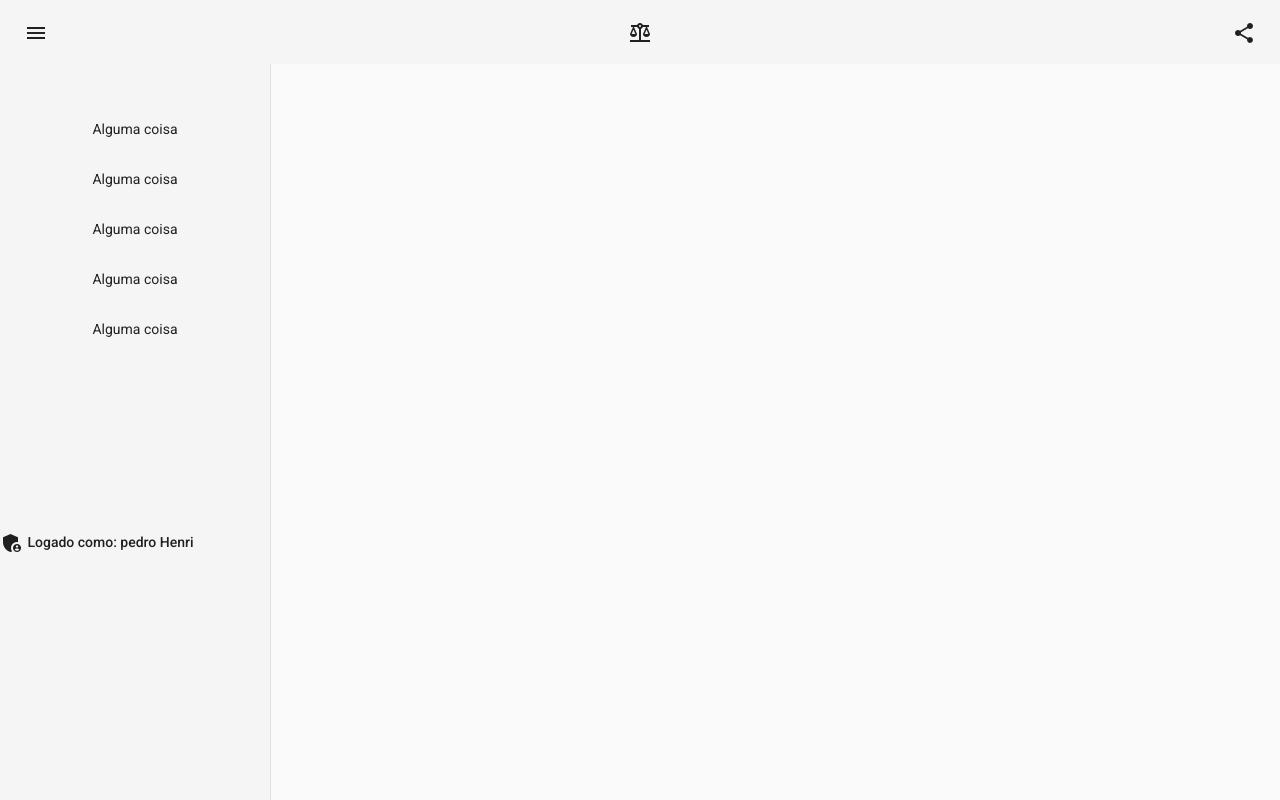
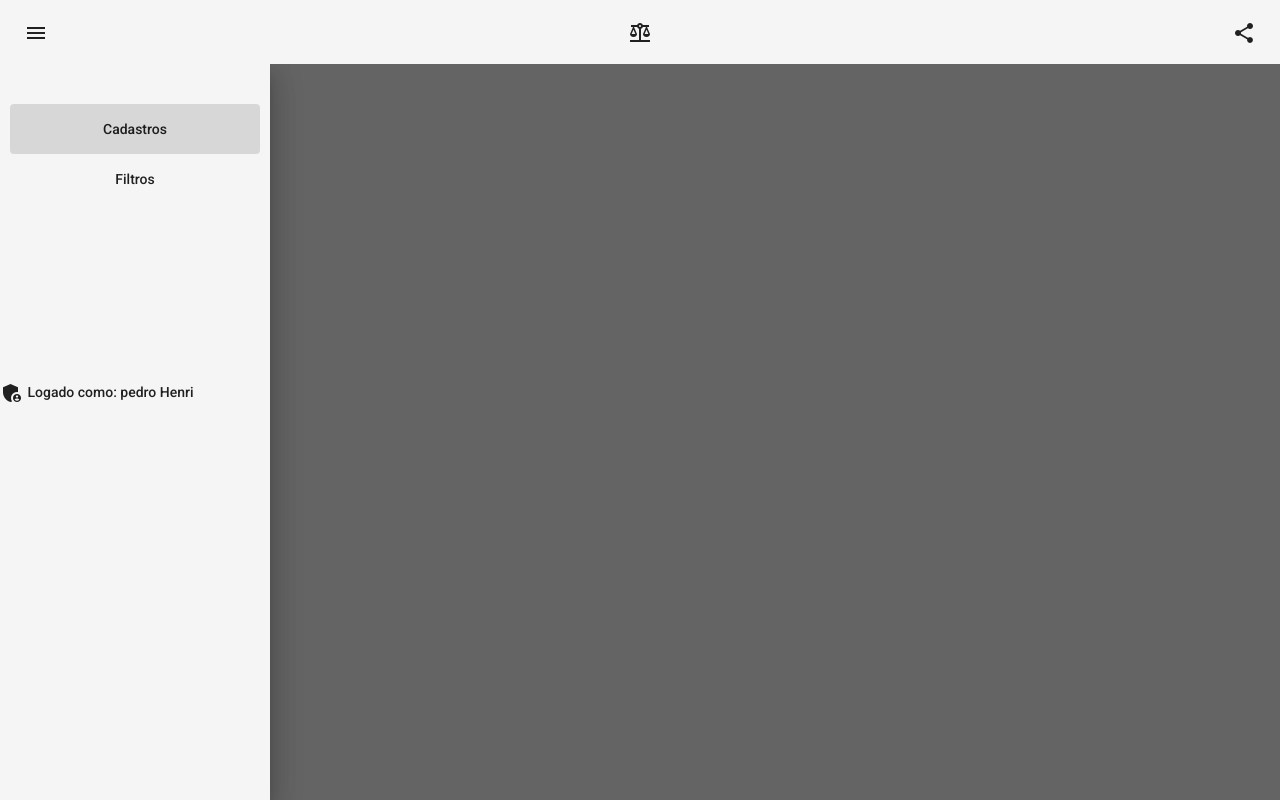
Before and after one commit to PedroHenrique0121/study-front-end, an Angular app: page / in a window 1280 px wide. Both pictures are taken after a click on the button "menu". Built offline with nearby package versions, Linux system fonts and the light colour scheme.

Commit message:
sidebar backdrop sidebarmenu com butons menus

```diff
--- a/src/app/componentes/layoute/layoute.component.css
+++ b/src/app/componentes/layoute/layoute.component.css
@@ -29,6 +29,7 @@ main {
     width: 100%;
     height: calc(100% - 64px);
 
+
 }
 
 .example-sidenav-content {
@@ -37,5 +38,3 @@ main {
     align-items: center;
     justify-content: center;
 }
-
-.example-sidenav {}
--- a/src/app/componentes/layoute/layoute.component.html
+++ b/src/app/componentes/layoute/layoute.component.html
@@ -1,4 +1,4 @@
-<app-nav [drawer]="drawer"></app-nav>
+<!-- <app-nav [drawer]="drawer"></app-nav>
 <mat-drawer-container class="example-container" autosize>
     <mat-drawer #drawer class="example-sidenav" mode="side">
         <app-sidebar [drawer]="drawer"></app-sidebar>
@@ -11,8 +11,17 @@
         </main>
     </div>
 
-</mat-drawer-container>
-<!-- <div class="container">
+</mat-drawer-container> -->
+<app-nav [sidenav]="sidenav"></app-nav>
+<mat-sidenav-container class="example-container" (backdropClick)="close('backdrop')" >
+  <mat-sidenav #sidenav (keydown.escape)="close('escape')" disableClose>
+    <app-sidebar [sidenav]="sidenav">></app-sidebar>
+  </mat-sidenav>
 
+  <div class="example-sidenav-content">
 
-</div> -->
+    <main>
+        <router-outlet></router-outlet>
+    </main>
+</div>
+</mat-sidenav-container>
--- a/src/app/componentes/layoute/layoute.component.ts
+++ b/src/app/componentes/layoute/layoute.component.ts
@@ -1,4 +1,5 @@
-import { Component, OnInit } from '@angular/core';
+import { Component, OnInit, ViewChild } from '@angular/core';
+import { MatSidenav } from '@angular/material/sidenav';
 
 @Component({
   selector: 'app-layoute',
@@ -7,28 +8,33 @@ import { Component, OnInit } from '@angular/core';
 })
 export class LayouteComponent implements OnInit {
   showFiller = false;
+  @ViewChild('sidenav') sidenav!: MatSidenav;
+
+  reason = '';
+
   constructor() { }
 
   ngOnInit(): void {
   }
-  toogleSide() {
-
-    const container = document.querySelector(".containerModal")
-    container?.classList.toggle("c")
-
-    const sidebar = document.querySelector(".side")
-    sidebar?.classList.toggle("s")
-
-    const back = document.querySelector(".backdrop")
-    back?.classList.toggle("b")
-
-
-
-
-
-    // const mat = new MatDialogConfig();
-    // mat.disableClose= true;
-    // this.dialog.open(DialogComponent,mat)
+  close(reason: string) {
+    this.reason = reason;
+    this.sidenav.close();
   }
 
+  // toogleSide() {
+
+  //   const container = document.querySelector(".containerModal")
+  //   container?.classList.toggle("c")
+
+  //   const sidebar = document.querySelector(".side")
+  //   sidebar?.classList.toggle("s")
+
+  //   const back = document.querySelector(".backdrop")
+  //   back?.classList.toggle("b")
+
+  //   // const mat = new MatDialogConfig();
+  //   // mat.disableClose= true;
+  //   // this.dialog.open(DialogComponent,mat)
+  // }
+
 }
--- a/src/app/componentes/nav/nav.component.html
+++ b/src/app/componentes/nav/nav.component.html
@@ -1,6 +1,6 @@
 <mat-toolbar >
 
-  <button mat-icon-button type="button" mat-button (click)="drawer.toggle()">
+  <button mat-icon-button type="button" mat-button (click)="sidenav.toggle()">
       <mat-icon>menu</mat-icon>
   </button>
   <span class="example-spacer"></span>
--- a/src/app/componentes/nav/nav.component.ts
+++ b/src/app/componentes/nav/nav.component.ts
@@ -1,6 +1,6 @@
 import { Component, Input, OnInit, ViewChild } from '@angular/core';
 import { MatMenuTrigger } from '@angular/material/menu';
-import { MatDrawer } from '@angular/material/sidenav';
+import { MatDrawer, MatSidenav } from '@angular/material/sidenav';
 
 @Component({
   selector: 'app-nav',
@@ -11,30 +11,28 @@ export class NavComponent implements OnInit {
 
   @Input()
   drawer!: MatDrawer;
-
+  @Input()
+  sidenav!: MatSidenav;
   constructor() { }
 
   ngOnInit(): void {
   }
-  toogleSide() {
 
-    const container = document.querySelector(".containerModal")
-    container?.classList.toggle("c")
+  // toogleSide() {
 
-    const sidebar = document.querySelector(".side")
-    sidebar?.classList.toggle("s")
+  //   const container = document.querySelector(".containerModal")
+  //   container?.classList.toggle("c")
 
-    const back = document.querySelector(".backdrop")
-    back?.classList.toggle("b")
+  //   const sidebar = document.querySelector(".side")
+  //   sidebar?.classList.toggle("s")
 
+  //   const back = document.querySelector(".backdrop")
+  //   back?.classList.toggle("b")
 
-
-
-
-    // const mat = new MatDialogConfig();
-    // mat.disableClose= true;
-    // this.dialog.open(DialogComponent,mat)
-  }
+  //   // const mat = new MatDialogConfig();
+  //   // mat.disableClose= true;
+  //   // this.dialog.open(DialogComponent,mat)
+  // }
 
 
 }
--- a/src/app/componentes/sidebar/sidebar.component.css
+++ b/src/app/componentes/sidebar/sidebar.component.css
@@ -51,7 +51,7 @@
     display: flex;
     margin-top: 40px;
 
-    width: 220px;
+    width: 250px;
     height: 300px;
 
     flex-direction: column;
@@ -59,13 +59,13 @@
 
 }
 
-.containerItens li {
+.containerItens .botoesMenu {
 
     display: flex;
 
     list-style: none;
     width: 100%;
-    height: 40px;
+    height: 30px;
     align-items: center;
     justify-content: center;
     padding: 25px;
@@ -75,18 +75,17 @@
 }
 
 
-.containerItens li:hover {
-
+.containerItens .botoesMenu:hover {
     border-bottom: 1px solid var(--corGeralLiterals);
 
 }
 
-.containerItens li a {
+/* .containerItens li a {
     display: flex;
 
     text-decoration: none;
     color: var(--corGeralLiterals);
-}
+} */
 
 .footerMenu{
 
@@ -98,7 +97,6 @@
     align-items: center;
     justify-content: center;
     flex-direction: column;
-
 
     color: var(--corGeralLiterals);
 }
--- a/src/app/componentes/sidebar/sidebar.component.html
+++ b/src/app/componentes/sidebar/sidebar.component.html
@@ -1,18 +1,32 @@
 <div class="containerModal c">
-
-
     <div color="primary" class="side s">
         <div class="buttonClosedSide">
-            <button mat-icon-button class="example-icon" aria-label="Example icon-button with menu icon" (click)="drawer.close()">
+            <button mat-icon-button class="example-icon" aria-label="Example icon-button with menu icon"
+                (click)="sidenav.close()">
                 <mat-icon>close</mat-icon>
             </button>
         </div>
         <div class="containerItens">
+
+            <button  class="botoesMenu" mat-button [matMenuTriggerFor]="cadastros">Cadastros</button>
+            <mat-menu #cadastros="matMenu">
+                <button mat-menu-item>Item 1</button>
+                <button mat-menu-item>Item 2</button>
+            </mat-menu>
+
+            <button  class="botoesMenu" mat-button [matMenuTriggerFor]="animals">Filtros</button>
+            <mat-menu #animals="matMenu">
+                <button mat-menu-item>Item 1</button>
+            </mat-menu>
+
+            <!-- <li><a >
+
+                </a></li>
             <li><a href="">Alguma coisa</a></li>
             <li><a href="">Alguma coisa</a></li>
             <li><a href="">Alguma coisa</a></li>
-            <li><a href="">Alguma coisa</a></li>
-            <li><a href="">Alguma coisa</a></li>
+            <li><a href="">Alguma coisa</a></li> -->
+
             <div>
 
                 <div class="footerMenu">
@@ -24,3 +38,6 @@
             </div>
 
         </div>
+
+    </div>
+</div>
--- a/src/app/componentes/sidebar/sidebar.component.ts
+++ b/src/app/componentes/sidebar/sidebar.component.ts
@@ -1,5 +1,5 @@
 import { Component, Input, OnInit } from '@angular/core';
-import { MatDrawer } from '@angular/material/sidenav';
+import { MatDrawer, MatSidenav } from '@angular/material/sidenav';
 
 @Component({
   selector: 'app-sidebar',
@@ -9,6 +9,8 @@ import { MatDrawer } from '@angular/material/sidenav';
 export class SidebarComponent {
 
    @Input() drawer!: MatDrawer
+   @Input()
+   sidenav!: MatSidenav;
   constructor() { }
 
   // fechar(){
```
Also changed, not shown: src/app/app.module.ts (+6 -5 lines).
